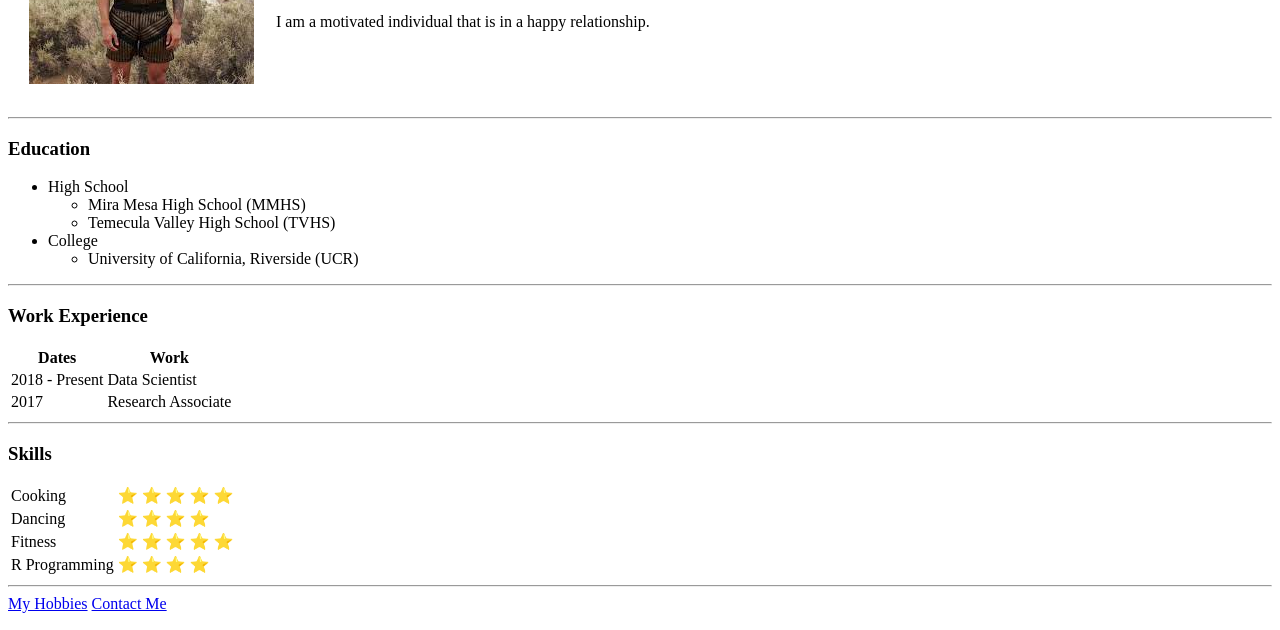
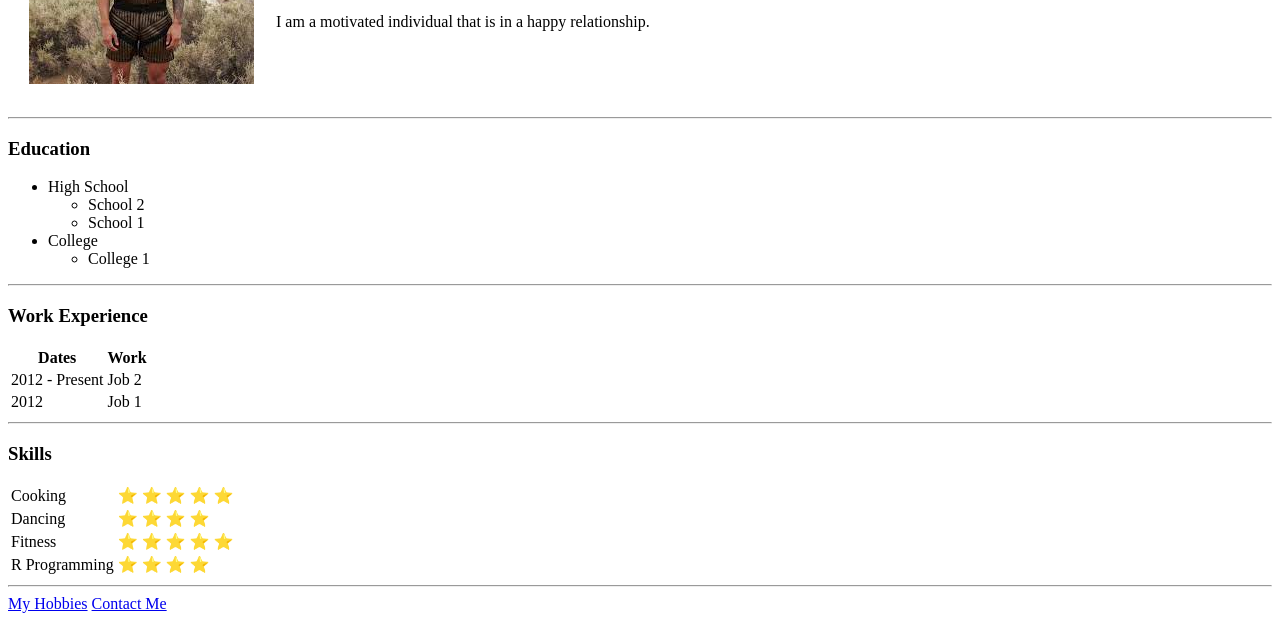
Before and after one commit to danoobae/cv, a plain HTML site: page index.html in a window 1280 px wide. Shown: the part 170-800 px from the top of the page. Drawn offline with Linux system fonts and the light colour scheme.

Commit message:
Add files via upload

```diff
--- a/index.html
+++ b/index.html
@@ -20,12 +20,12 @@
   <ul>
     <li>High School</li>
     <ul>
-      <li>Mira Mesa High School (MMHS)</li>
-      <li>Temecula Valley High School (TVHS)</li>
+      <li>School 2</li>
+      <li>School 1</li>
     </ul>
     <li>College</li>
     <ul>
-      <li>University of California, Riverside (UCR)</li>
+      <li>College 1</li>
     </ul>
   </ul>
   <hr>
@@ -39,12 +39,12 @@
     </thead>
     <tbody>
     <tr>
-      <td>2018 - Present</td>
-      <td>Data Scientist</td>
+      <td>2012 - Present</td>
+      <td>Job 2</td>
     </tr>
     <tr>
-      <td>2017</td>
-      <td>Research Associate</td>
+      <td>2012</td>
+      <td>Job 1</td>
     </tr>
     </tbody>
   </table>
```
Also changed, not shown: hobbies.html (+4 -4 lines).
